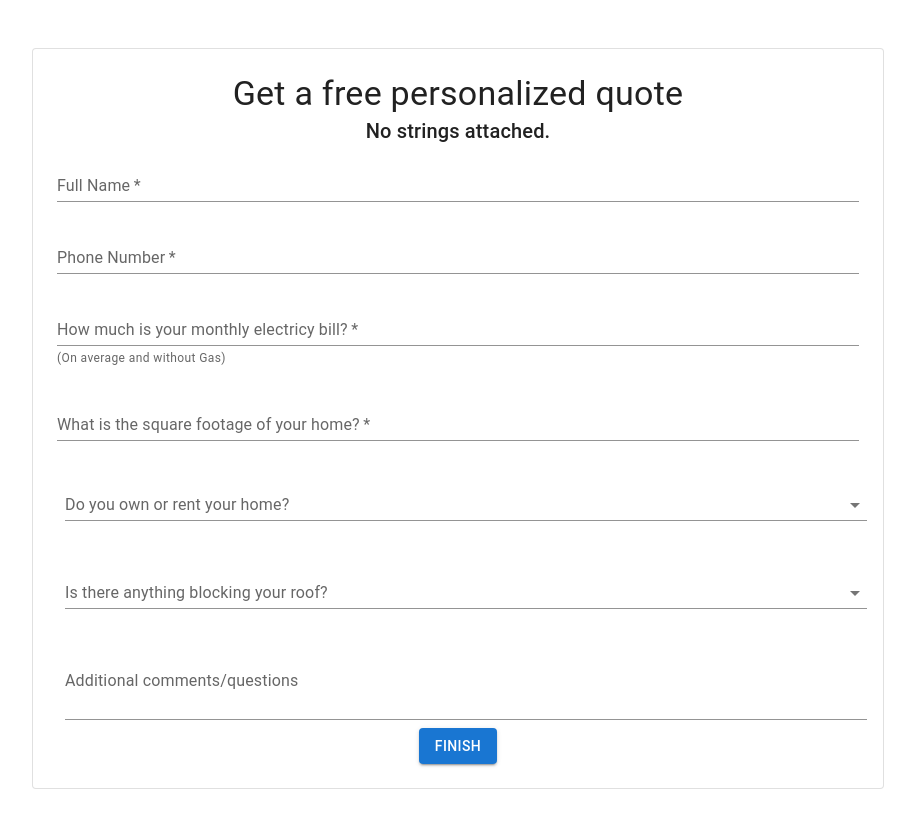
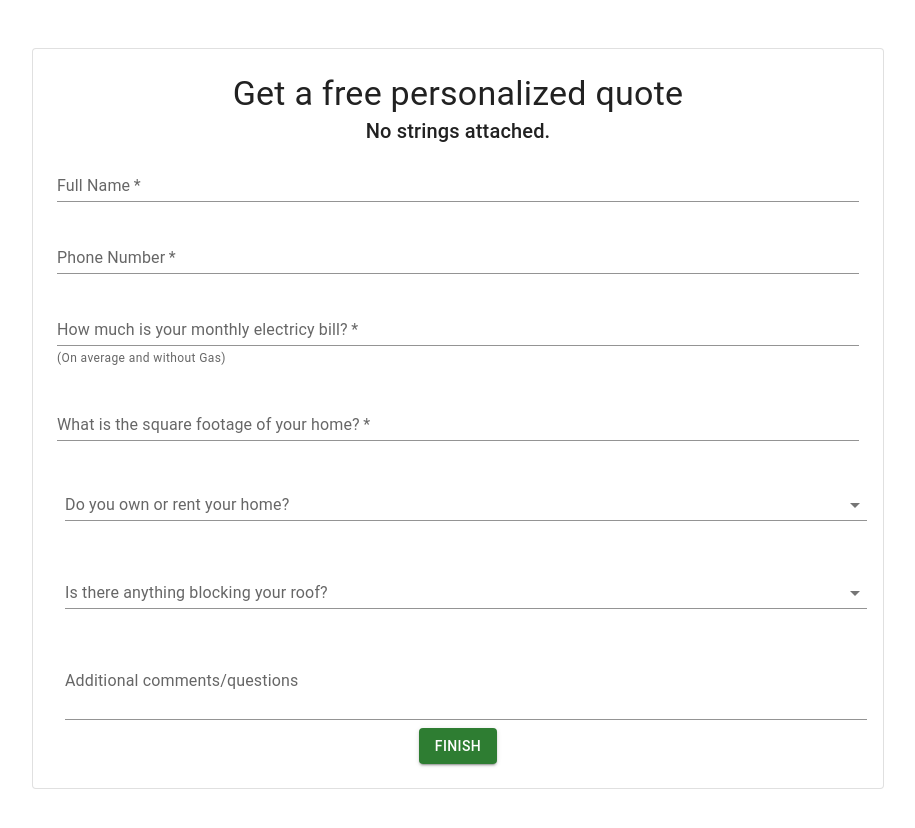
Before and after one commit to EastonShaum/SunSet, a React (Create React App) app: page /solarForm in a window 1280 px wide. Shown: the top 828 px of the page, without its empty margins (182-1097 px from the left). Built offline with nearby package versions, Linux system fonts and the light colour scheme.

Commit message:
Change button color

```diff
--- a/src/components/Desktop/index.jsx
+++ b/src/components/Desktop/index.jsx
@@ -126,7 +126,7 @@ export default function Desktop(props) {
               spacing={2}
               justifyContent="center"
             >
-              <Button href="#form" variant="contained"><a href="#form">Tell me more!</a></Button>
+              <Button href="#form" variant="contained" color="success"><a href="#form">Tell me more!</a></Button>
             </Stack>
 
           </Container>
--- a/src/components/Forms/Solar Form/AddressForm2.js
+++ b/src/components/Forms/Solar Form/AddressForm2.js
@@ -104,7 +104,7 @@ export default function AddressForm2() {
 
   </FormControl>
   <br/>
-  <Button variant="contained" type="submit" value="Send Responses"> Finish</Button>
+  <Button variant="contained" type="submit" value="Send Responses" color="success"> Finish</Button>
 </form>
 
 
```
